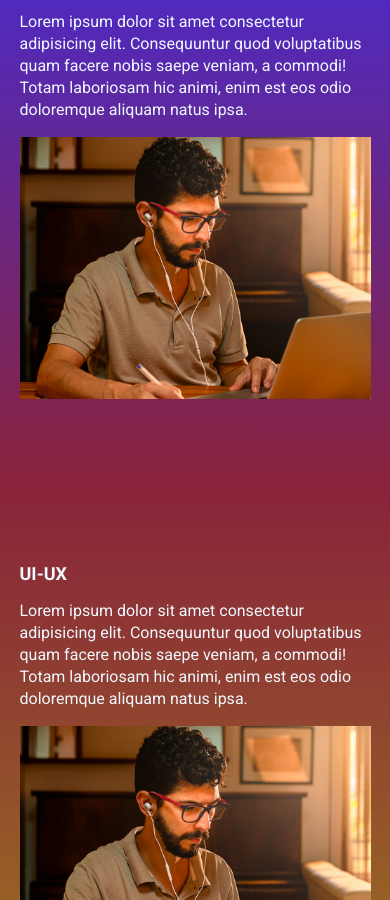
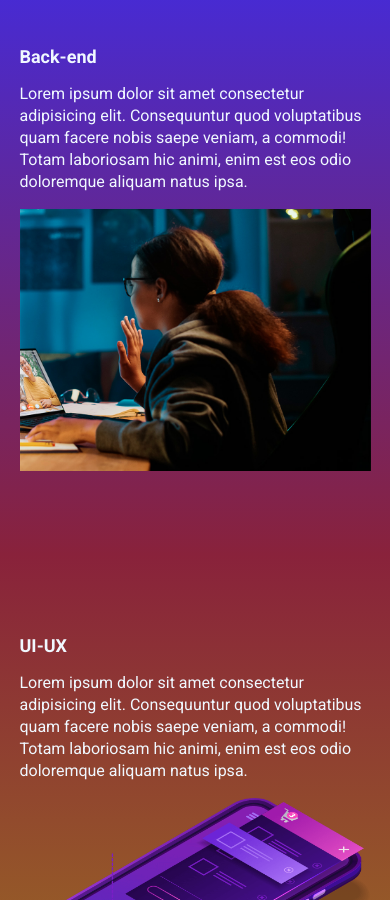
Before and after one commit to Wendel-5988/ebac_tech_talks, a website built with Parcel: page src/index.html in a window 390 px wide. Shown: the part 1100-2000 px from the top of the page. Built offline with nearby package versions, Linux system fonts and the light colour scheme.

Commit message:
atualizando imagens e melhorando responsividade do infos-bar

```diff
--- a/src/index.html
+++ b/src/index.html
@@ -55,7 +55,7 @@
                     Lorem ipsum dolor sit amet consectetur adipisicing elit. Consequuntur quod voluptatibus quam facere nobis saepe veniam, a commodi! Totam laboriosam hic animi, enim est eos odio doloremque aliquam natus ipsa.
                 </p>
             </div>
-            <img class="event__image" src="./images/frontend.png" alt="Front-end">
+            <img class="event__image" src="./images/backend.png" alt="Back-end">
         </div>
     </section>
     <section class="event event--ui-ux">
@@ -66,7 +66,7 @@
                     Lorem ipsum dolor sit amet consectetur adipisicing elit. Consequuntur quod voluptatibus quam facere nobis saepe veniam, a commodi! Totam laboriosam hic animi, enim est eos odio doloremque aliquam natus ipsa.
                 </p>
             </div>
-            <img class="event__image" src="./images/frontend.png" alt="Front-end">
+            <img class="event__image" src="./images/ui-ux.png" alt="UI-UX">
         </div>
     </section>
     <section class="event event--data-science event--image-left">
@@ -77,7 +77,7 @@
                     Lorem ipsum dolor sit amet consectetur adipisicing elit. Consequuntur quod voluptatibus quam facere nobis saepe veniam, a commodi! Totam laboriosam hic animi, enim est eos odio doloremque aliquam natus ipsa.
                 </p>
             </div>
-            <img class="event__image" src="./images/frontend.png" alt="Front-end">
+            <img class="event__image" src="./images/data.png" alt="Data Science">
         </div>
     </section>
 
--- a/src/styles/components/_infos_bar.scss
+++ b/src/styles/components/_infos_bar.scss
@@ -22,21 +22,24 @@
         }
     }
 
+    @media (max-width: 640px) {
+        display: block;
+        &__infos {
+            display: block;
+
+            &__item {
+                margin-bottom: 24px;
+            }
+        }
+
+
+    }
+
     @media (max-width: 1024px) {
         &__infos {
             gap: 16px;
         }
     }
 
-    @media (max-width: 640px) {
-        display: block;
 
-        &__infos {
-            display: block;
-        }
-
-        &__item {
-            margin-bottom: 24px;
-        }
-    }
 }
--- a/src/styles/main.scss
+++ b/src/styles/main.scss
@@ -21,7 +21,7 @@
     margin: 0 auto;
 
     @media (max-width: 640px) {
-        max-width: 80%;
+        max-width: 800%;
     }
 
     @media (max-width: 1024px) {
```
